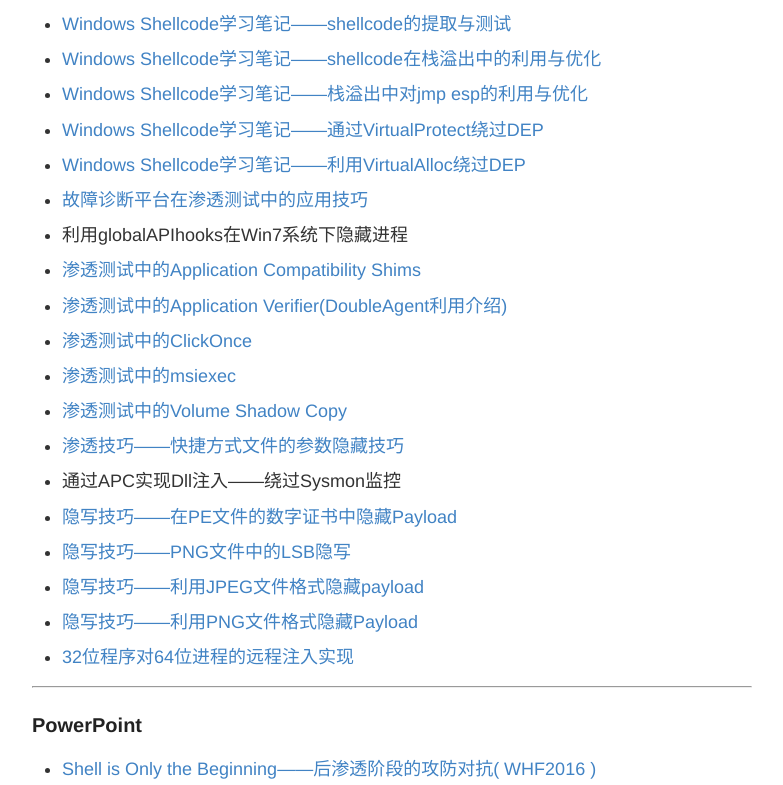
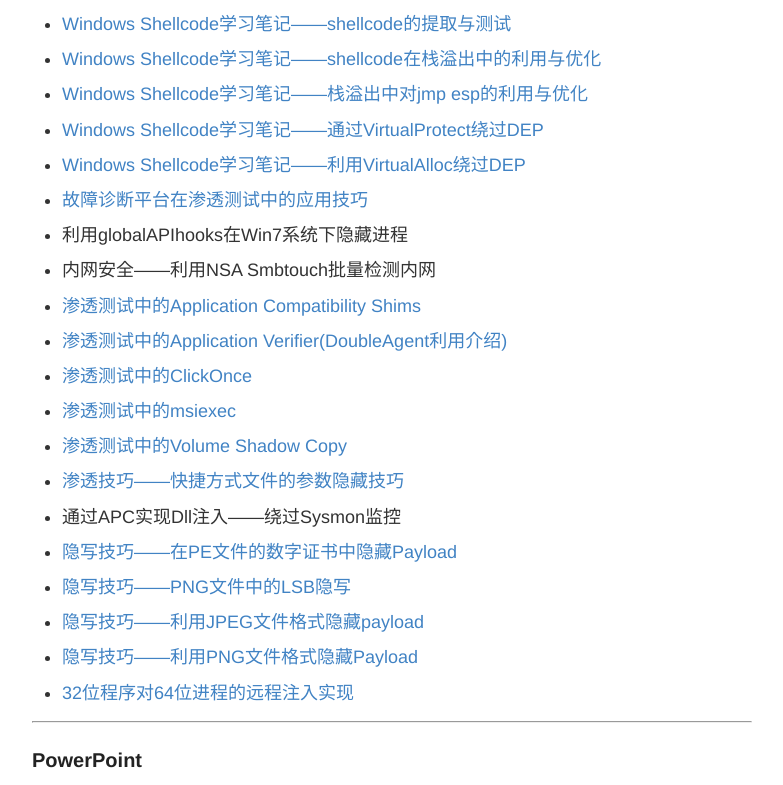
Before and after one commit to 3gstudent/backup-3gstudent.github.io, a Jekyll site: the page built from about.md, in a window 1280 px wide and 900 px high, scrolled down 2243 px, cut to the strip 0-785 px from the top of the window. Shown: the whole strip, without its empty margins (248-1031 px from the left). Built offline with Jekyll 4.4.1, drawn with Linux system fonts in a browser that asks for light colours.

Commit message:
Update about.md

```diff
--- a/about.md
+++ b/about.md
@@ -132,6 +132,9 @@ Github:   [3gstudent](https://github.com/3gstudent)
  利用globalAPIhooks在Win7系统下隐藏进程
 
 -
+ 内网安全——利用NSA Smbtouch批量检测内网
+
+-
  [渗透测试中的Application Compatibility Shims](https://3gstudent.github.io/3gstudent.github.io/%E6%B8%97%E9%80%8F%E6%B5%8B%E8%AF%95%E4%B8%AD%E7%9A%84Application-Compatibility-Shims/)
 
 -
```
